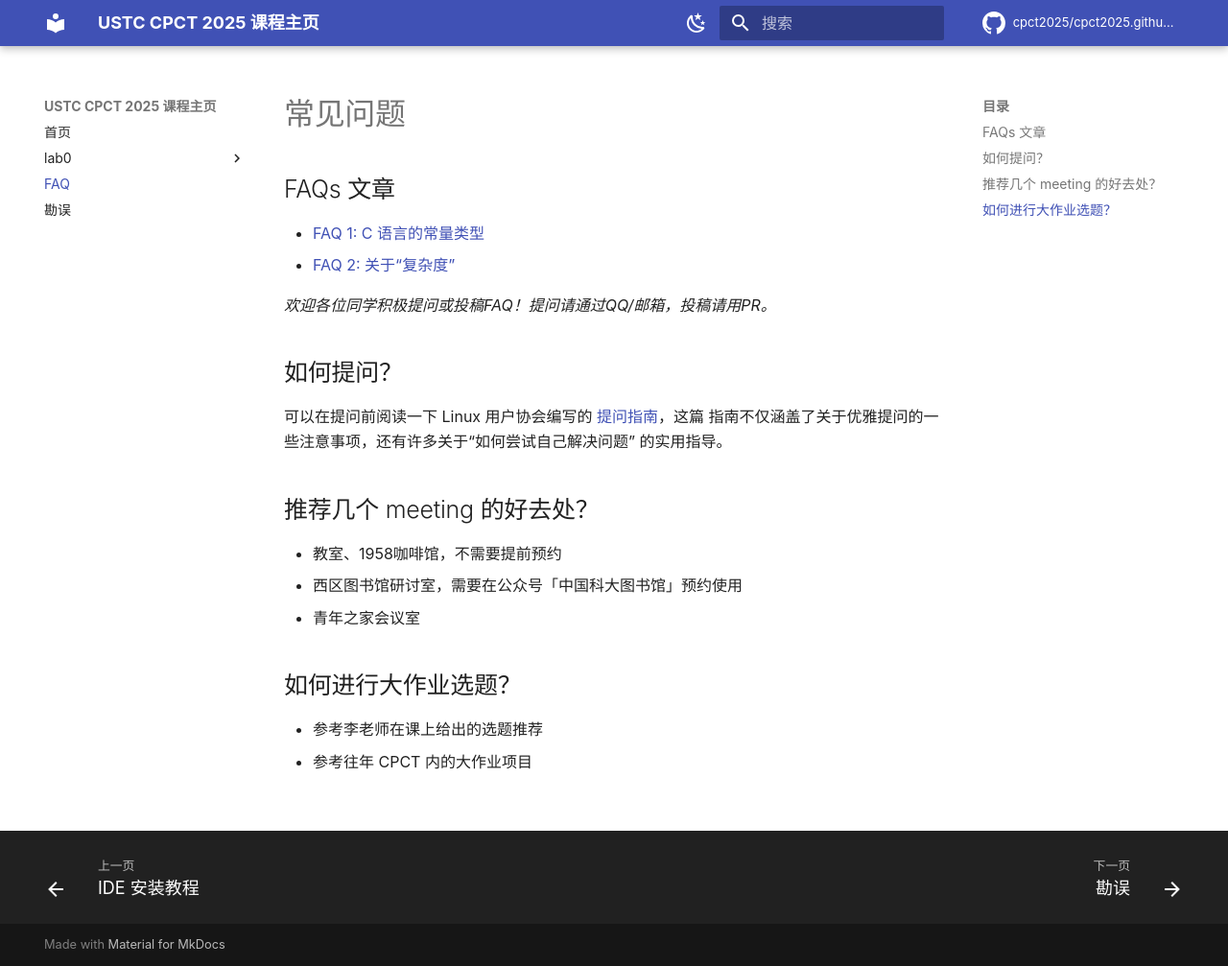
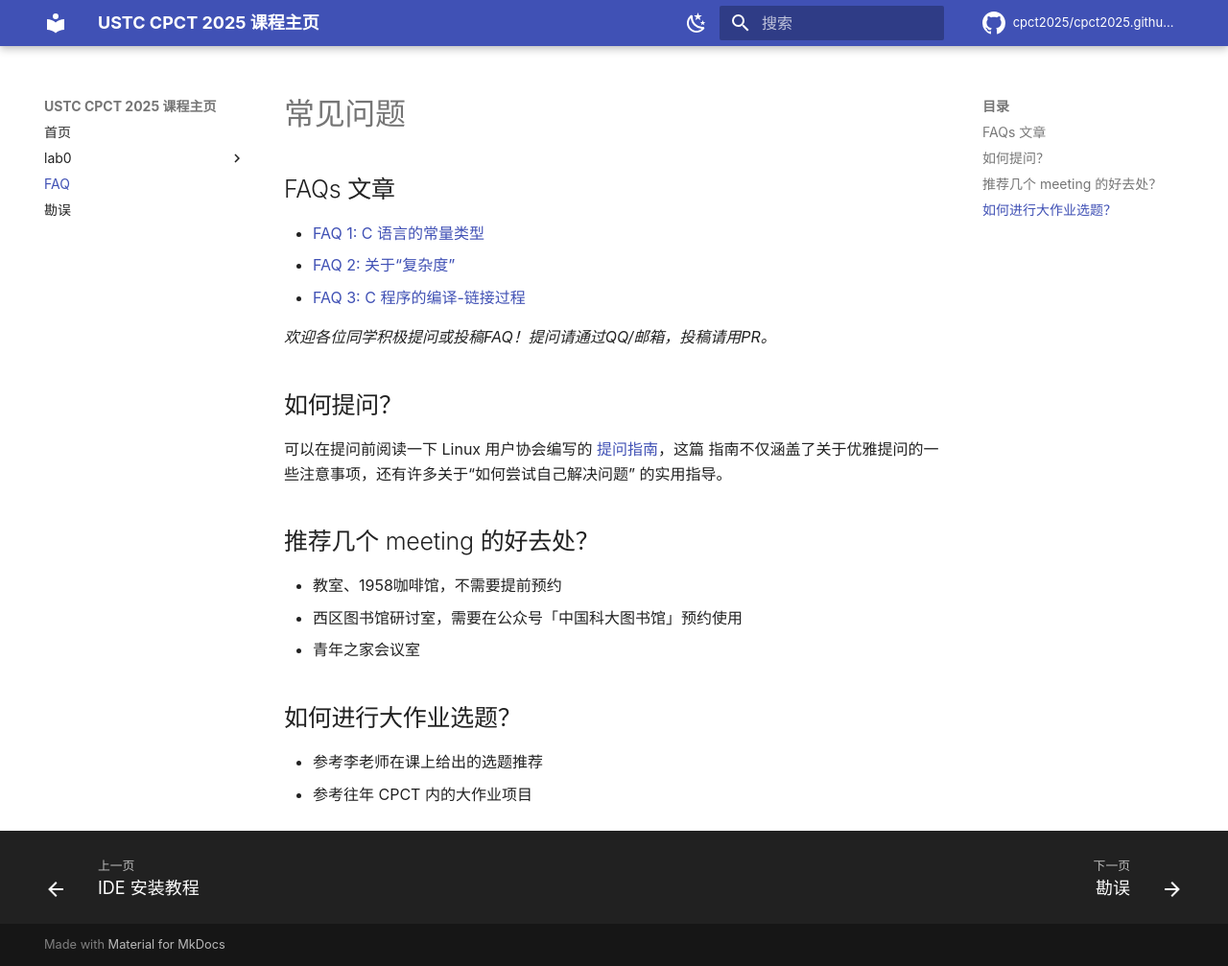
Before and after one commit to cpct2025/cpct2025.github.io, an MkDocs documentation site: the page built from docs/faq/FAQ.md, in a window 1280 px wide and 1007 px high. Shown: the whole window at 96% size. Built offline with MkDocs 1.6.1 and Material for MkDocs 9.7.7, drawn with Linux system fonts in a browser that asks for light colours; comment, search, counter and statistics services are not loaded.

Commit message:
Add FAQ 3 on C program compilation-linking
Added FAQ 3 about the C program compilation-linking process. Close #2

```diff
--- a/docs/faq/FAQ.md
+++ b/docs/faq/FAQ.md
@@ -4,6 +4,7 @@
 
 - [FAQ 1: C 语言的常量类型](faq-1.md)
 - [FAQ 2: 关于“复杂度”](faq-2.md)
+- [FAQ 3: C 程序的编译-链接过程](faq-3.md)
 
 *欢迎各位同学积极提问或投稿FAQ！提问请通过QQ/邮箱，投稿请用PR。*
 
```
